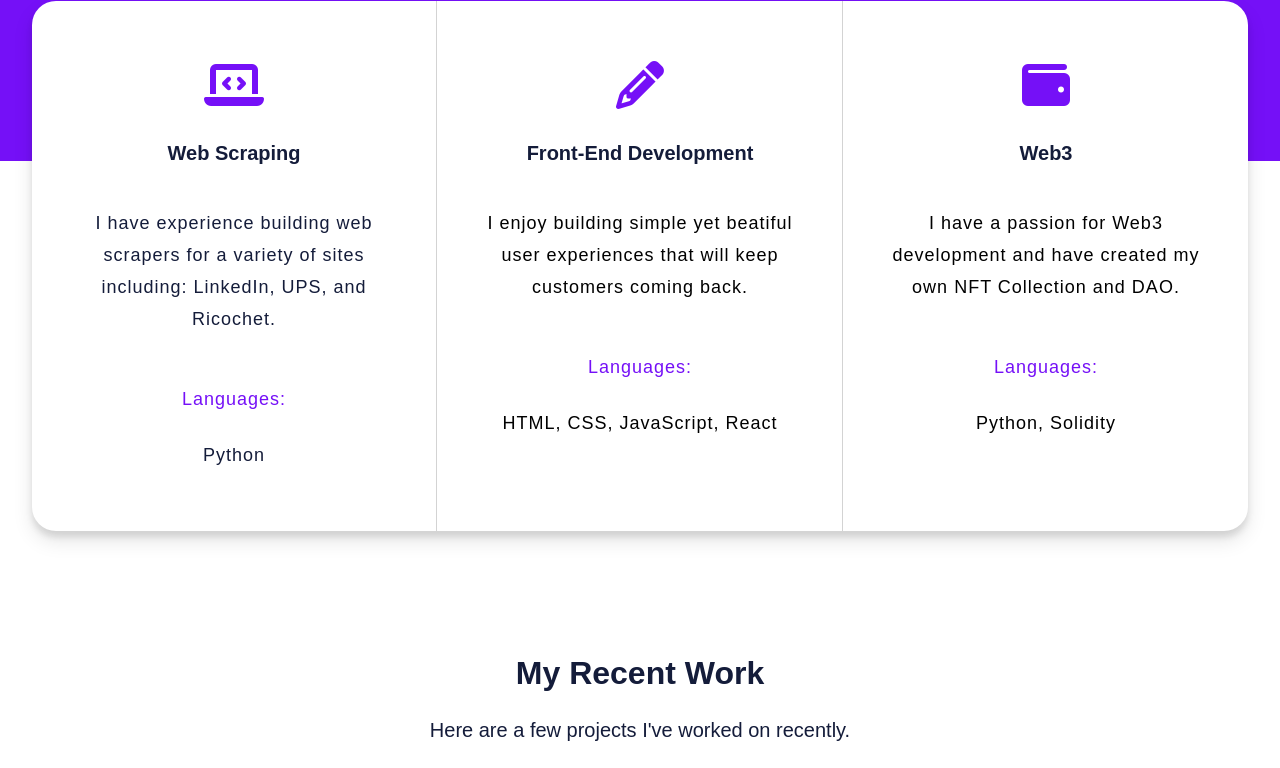
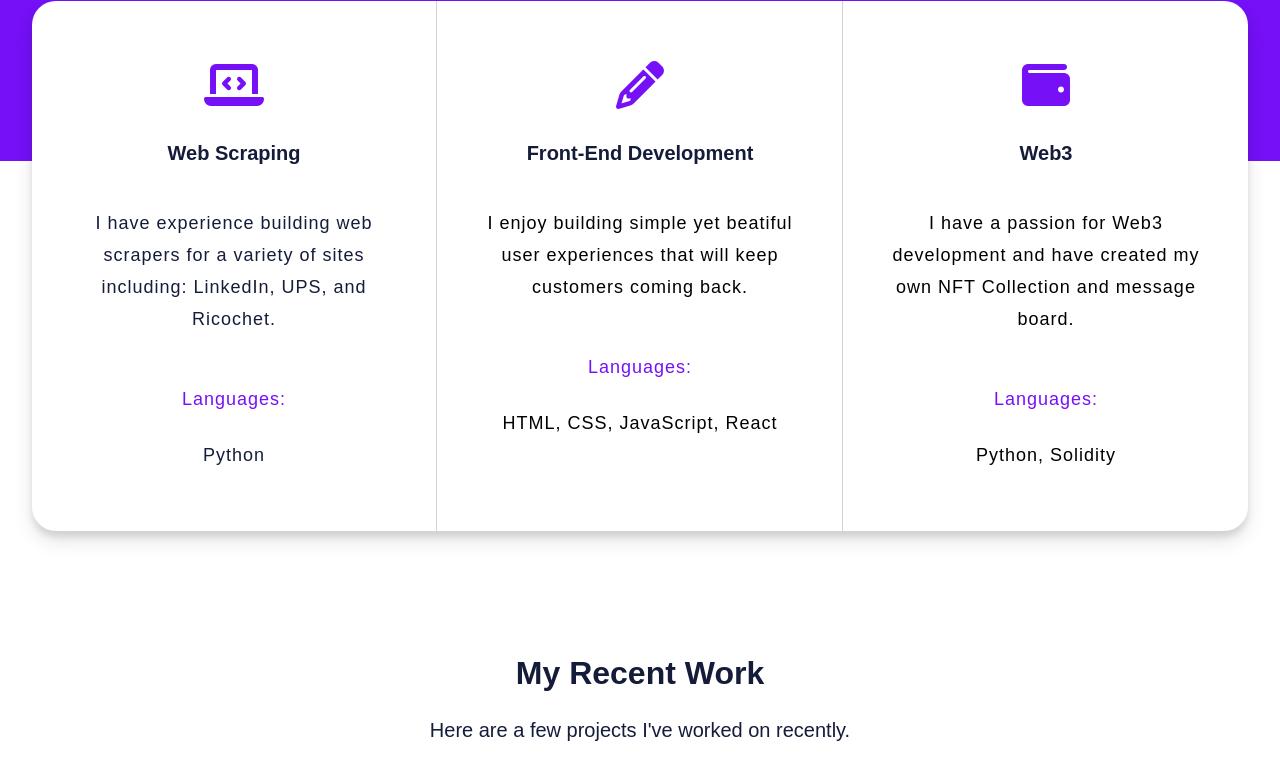
Before and after one commit to scyron6/scyron6.github.io, a plain HTML site: page index.html in a window 1280 px wide. Shown: the part 1425-2193 px from the top of the page. Drawn offline with Linux system fonts and the light colour scheme.

Commit message:
Adjusted web3

```diff
--- a/index.html
+++ b/index.html
@@ -64,7 +64,7 @@
           <h1 class="dark subtitle bold mb-24">Web3</h1>
           <p class="text">
             I have a passion for Web3 development and have created my own NFT
-            Collection and DAO.
+            Collection and message board.
           </p>
           <p class="text mt-24 purple">Languages:</p>
           <p class="text m-0">Python, Solidity</p>
```
